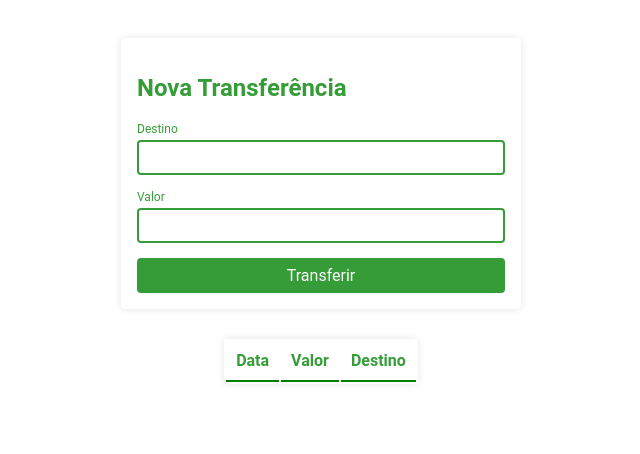
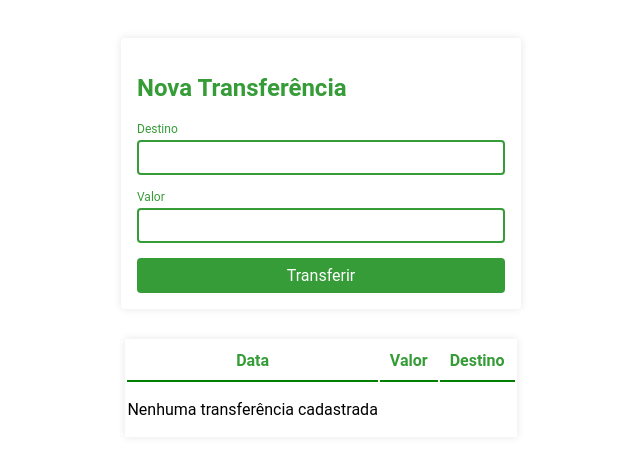
Before and after one commit to caiohscruz/first-contact-angular-alura, an Angular app: page / in a window 1280 px wide. Shown: the top 454 px of the page, without its empty margins (319-959 px from the left). Built offline with nearby package versions, Linux system fonts and the light colour scheme.

Commit message:
ngIf message any transf

```diff
--- a/src/app/extrato/extrato.component.html
+++ b/src/app/extrato/extrato.component.html
@@ -4,7 +4,7 @@
         <th class="tabela__cabecalho__conteudo">Valor</th>
         <th class="tabela__cabecalho__conteudo">Destino</th>
     </thead>
-    <tbody>
+    <tbody *ngIf="transferencias.length> 0 ; else listaVazia">
         <tr *ngFor="let transferencia of transferencias" class="tabela__linha">
             <td class="tabela__linha__conteudo">{{ transferencia?.data | date : 'short'}}</td>
             <td class="tabela__linha__conteudo">{{ transferencia?.valor | currency }}</td>
@@ -12,3 +12,6 @@
         </tr>
     </tbody>
 </table>
+<ng-template #listaVazia>
+    <p>Nenhuma transferência cadastrada</p>
+</ng-template>
```
